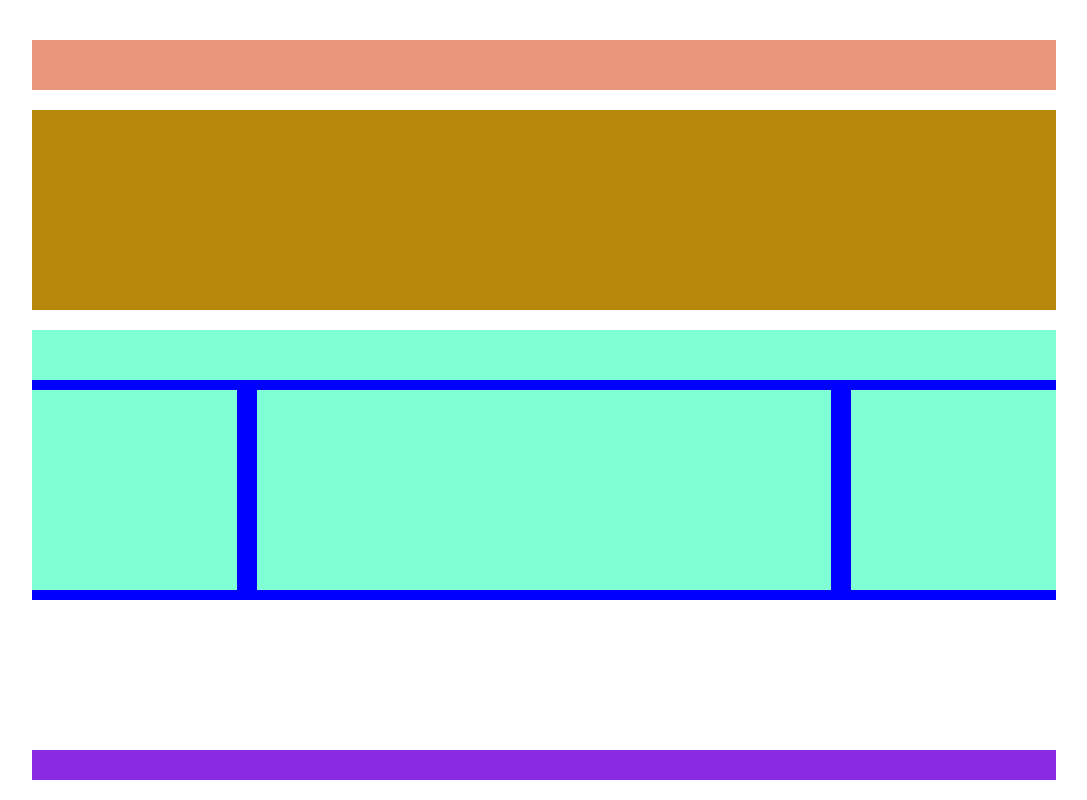
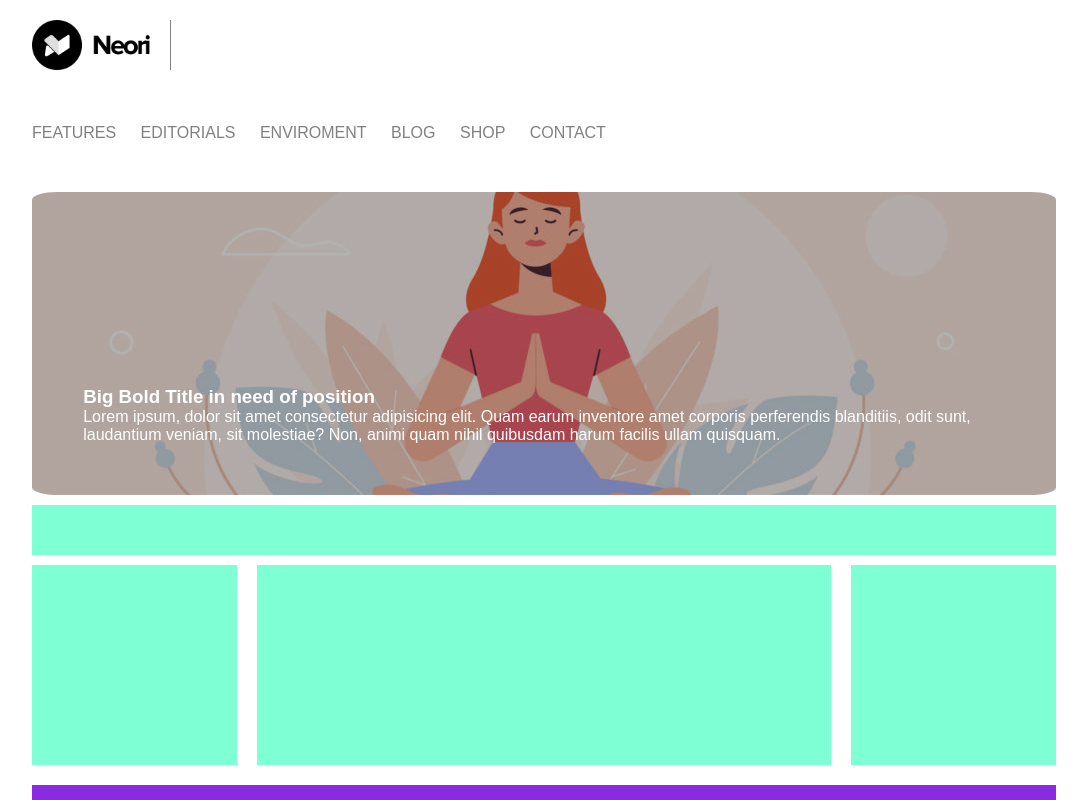
Before and after one commit to AndrewScacchi/htmlcss-wp, a plain HTML site: page index.html in a window 1280 px wide. Shown: the whole page, without its empty margins (96-1183 px from the left). Drawn offline with Linux system fonts and the light colour scheme.

Commit message:
header, nav and "carousel" made, typo on rbga hard to find slowed the process

```diff
--- a/index.html
+++ b/index.html
@@ -8,17 +8,38 @@
     <link rel="stylesheet" href="style.css">
 </head>
 <body>
-    <div class="wrapper">
-        <header class="m-top">
+    <div class="wrapper flex-col">
+        <!-- Header, NavBar Logo -->
+        <header class="clearfix">
+            <img id="logo" class="m-top-20" src="img/logo.png" alt="logo">
+            <nav id="navbar">
+                <ul class="float m-top-50">
+                    <li>FEATURES</li>
+                    <li>EDITORIALS</li>
+                    <li>ENVIROMENT</li>
+                    <li>BLOG</li>
+                    <li>SHOP</li>
+                    <li>CONTACT</li>
+                </ul>
+            </nav>
         </header>
-        <div class="main_slide m-top">
+        <!-- "Image Carousel" -->
+        <div class="main_slide m-top-50 rounded flex-col">
+            <div class="dida-main">
+                <h3>Big Bold Title in need of position</h3>
+                <p>Lorem ipsum, dolor sit amet consectetur adipisicing elit. Quam earum inventore amet corporis perferendis blanditiis, odit sunt, laudantium veniam, sit molestiae? Non, animi quam nihil quibusdam harum facilis ullam quisquam.</p>
+            </div>
         </div>
+
+        <!-- Main Content -->
         <main class="m-top clearfix">
             <div class="d-head"></div>
             <div class="d-side"></div>
             <div class="d-main"></div>
             <div class="d-side"></div>
         </main>
+
+        <!-- Footer -->
         <footer>
         </footer>
     </div>
--- a/style.css
+++ b/style.css
@@ -3,6 +3,7 @@
     padding: 0;
     margin: 0;
     box-sizing: border-box;
+    font-family: 'Montserrat', sans-serif;
 }
 
 .wrapper {
@@ -13,33 +14,52 @@
 
 /* Utility */
 .m-top {
+    margin-top: 10px;
+}
+.m-top-20 {
     margin-top: 20px;
 }
+.m-top-50 {
+    margin-top: 50px;
+}
+.rounded {
+    border-radius: 2.5%;
+}
+/* Header Settings */
 
-
-header {
-    /* Debug*/
+#logo {
     height: 50px;
-    background-color: darksalmon;
+    padding-right: 20px;
+    border-right: 1px solid grey;
+}
+header ul li {
+    display: inline-block;
+    color: grey;
+    margin-right: 20px;
 }
 
+/* Main slide / Image Carousel */
+
 div.main_slide {
-    /* Debug*/
-    height: 200px;
-    background-color: darkgoldenrod;
+    height: 500px;
+    padding: 5%;
+    background-image:
+    linear-gradient(to bottom, rgba(0, 0, 0, 0.3), rgba(0, 0, 0, 0.3)),
+    url('img/banner.jpg');
+    background-position: center center;
+    background-repeat: no-repeat;
+    background-size: cover;
 }
-
-main {
-    /* Debug*/
-    background-color: blue;
+.dida-main {
+    z-index: 10;
+    color: white;
+    margin-top: auto;
 }
-
 /* Float Section */
     /* display flex to stick the footer */
-.wrapper {
+.flex-col {
     display: flex;
     flex-direction: column;
-    padding: 20px 0;
 }
 
 
```
Also changed, not shown: img/Exercise-finale.png (added).
